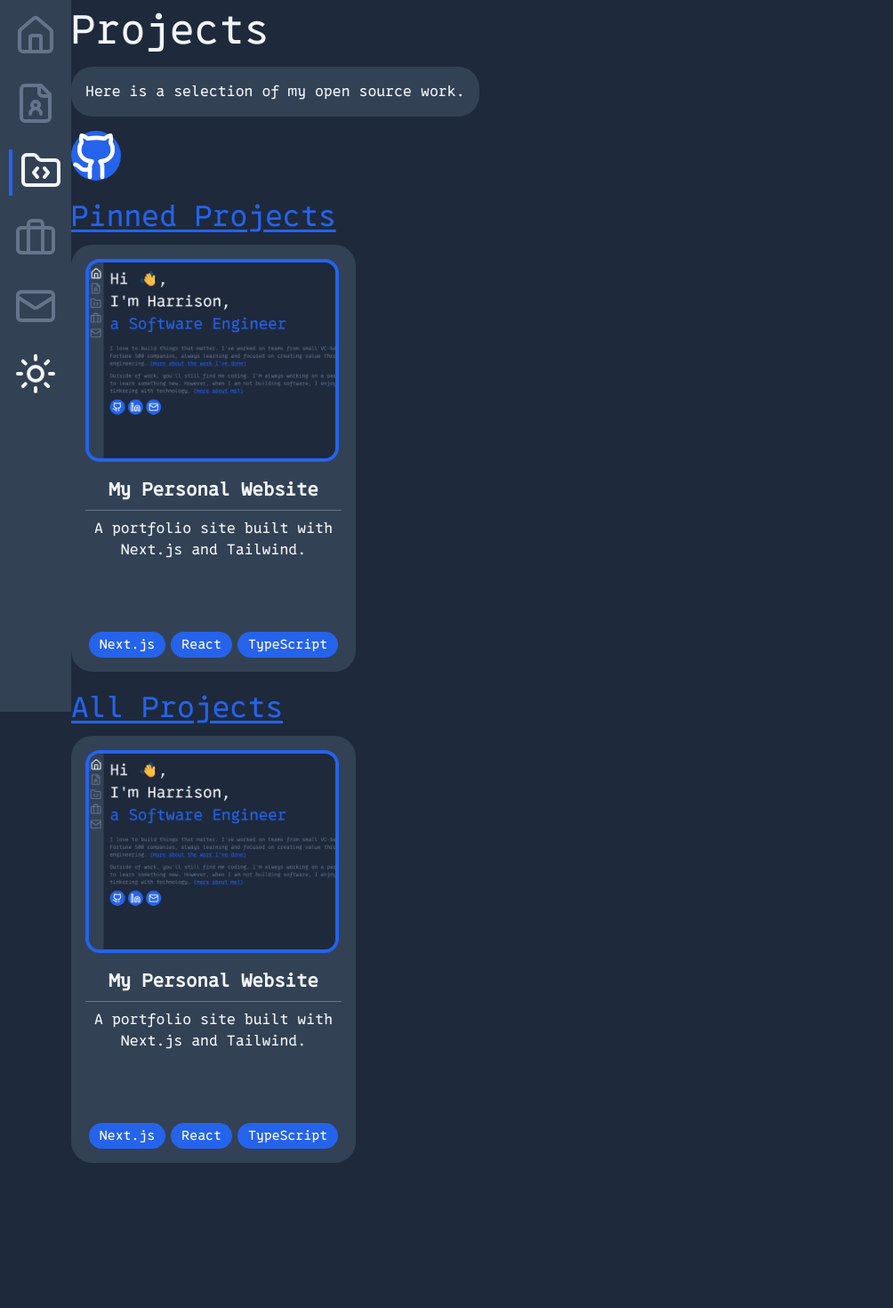
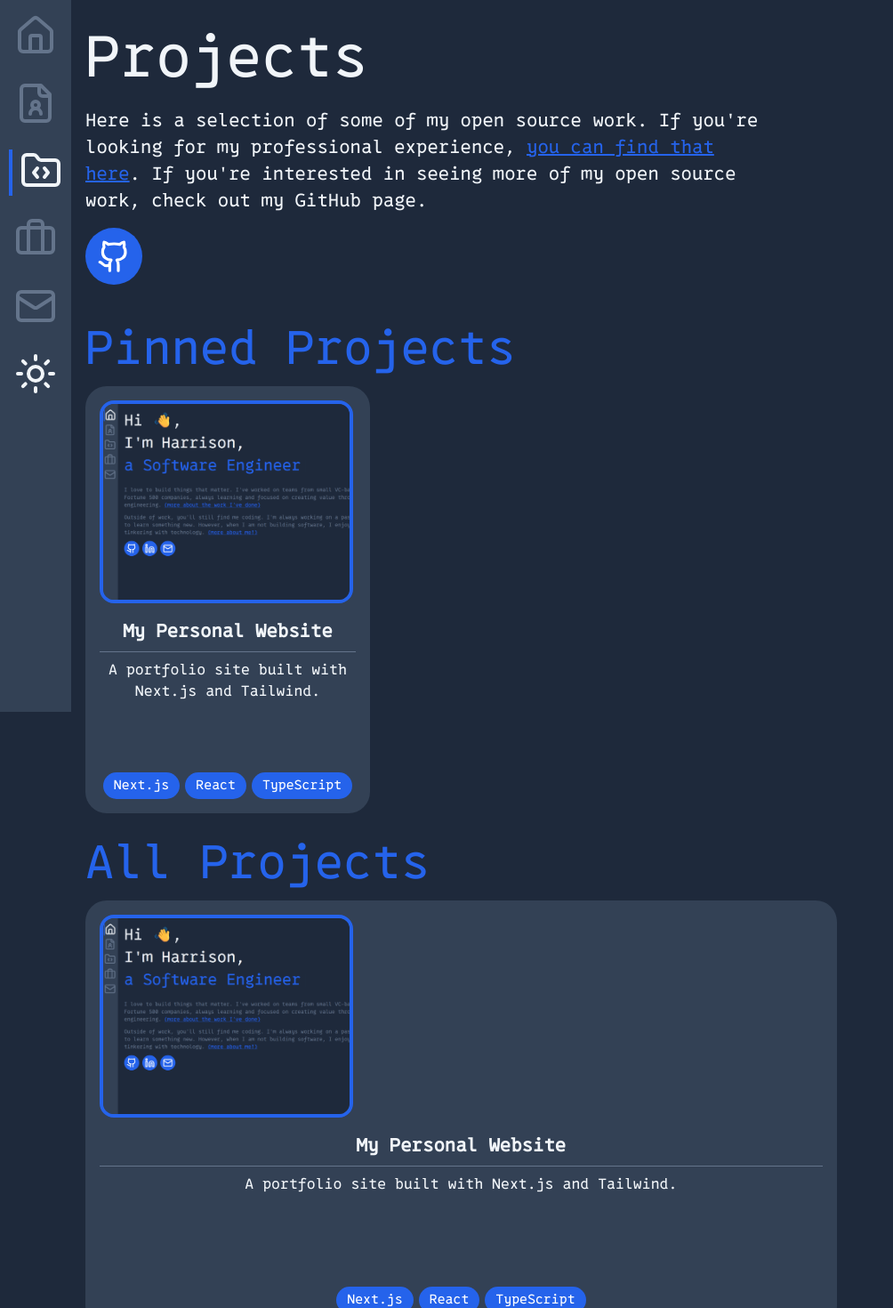
Before and after one commit to Harrison-Blair/personal-website, a Next.js app: page /projects in a window 1280 px wide. Shown: the top 1470 px of the page at 89% size, without its empty margins (0-1004 px from the left). Before the commit the page ends 1339 px from the top, so only its background shows below. Built offline with nearby package versions, Linux system fonts and the light colour scheme.

Commit message:
refactor Projects component for improved layout and readability

```diff
--- a/src/app/projects/page.tsx
+++ b/src/app/projects/page.tsx
@@ -1,61 +1,51 @@
+import Link from "next/link";
+import CircularButton from "../components/ui/CircularButton";
+import { Github } from "lucide-react";
 import { projects } from "@/data/projects";
 import ProjectTile from "../components/ui/ProjectTile";
-import CircularButton from "../components/ui/CircularButton";
-import { Github } from "lucide-react";
 
 export default function Projects() {
   return (
-    <div>
-      <div className="hidden xl:block">
-        <h1 className='text-[3.5vw]'>Projects</h1>
-        <p className='text-[2vh] mb-4 bg-[var(--muted)] rounded-3xl p-4 inline-block'>
-          Here is a selection of my open source work.
-        </p>
+    <div className='flex flex-col p-4'>
+      <h1>
+        Projects
+      </h1>
+      <p className='bg-[var(--muted)] rounded-3xl text-center p-4 mb-4
+                    lg:bg-inherit lg:text-left lg:text-[20px] lg:w-[66%] lg:p-0'>
+        Here is a selection of some of my open source work. If you&apos;re looking for my professional experience, {' '}
+        <Link href="/work" className="underline text-[var(--primary)] hover:text-[var(--accent)]">
+          you can find that here
+        </Link>
+        . If you&apos;re interested in seeing more of my open source work, check out my GitHub page.
+      </p>
+      <div className='flex justify-center mb-8
+                      lg:justify-start'>
         <CircularButton
           href="https://github.com/Harrison-Blair"
           icon={Github}
           bgColor="bg-[var(--primary)]"
           hoverColor="hover:bg-[var(--accent)]"
           isExternal={true}
-          size='7vh'
         />
-        <h2 className='text-[4vh] mt-4 mb-2 underline underline-offset-4 text-[var(--primary)]'>Pinned Projects</h2>
-        <div className='grid grid-cols-3 gap-4 mb-4'>
-          {projects.filter(project => project.pinned).map((project) => (
-            <ProjectTile key={project.id} project={project} />
-          ))}
-        </div>
-        <h2 className='text-[4vh] mt-4 mb-2 underline underline-offset-4 text-[var(--primary)]'>All Projects</h2>
-        <div className='grid grid-cols-3 gap-4 mb-8'>
-          {projects.map((project) => (
-            <ProjectTile key={project.id} project={project} />
-          ))}
-        </div>
       </div>
-      <div className="xl:hidden flex flex-col items-center">
-          <h1 className='text-[15vw]'>Projects</h1>
-          <p className='text-[2vh] mb-4 bg-[var(--muted)] rounded-3xl p-4 inline-block'>Here is a selection of my open source work.</p>
-          <CircularButton
-          href="https://github.com/Harrison-Blair"
-          icon={Github}
-          bgColor="bg-[var(--primary)]"
-          hoverColor="hover:bg-[var(--accent)]"
-          isExternal={true}
-          size='10vh'
-          />
-          <h2 className='text-[8vw] mt-4 mb-2 underline underline-offset-4 text-[var(--primary)]'>Pinned Projects</h2>
-        <div className='flex flex-col gap-4 mb-4'>
-          {projects.filter(project => project.pinned).map((project) => (
-            <ProjectTile key={project.id} project={project} styling="w-[66vw]"/>
-          ))}
-        </div>
-        <h2 className='text-[8vw] mt-4 mb-2 underline underline-offset-4 text-[var(--primary)]'>All Projects</h2>
-        <div className='flex flex-col gap-4 mb-8'>
+      <h2>
+        Pinned Projects
+      </h2>
+      <div className='flex flex-col items-center gap-4 mb-4
+                      lg:flex-col-3 lg:items-start'>
+        {projects.filter(project => project.pinned).map((project) => (
+          <ProjectTile key={project.id} project={project}/>
+        ))}
+      </div>
+      <h2>
+        All Projects
+      </h2>
+      <div className='flex flex-col items-center gap-4 mb-4
+                      lg:flex-col-3 lg:items-start'>
           {projects.map((project) => (
             <ProjectTile key={project.id} project={project} styling="w-[66vw]"/>
           ))}
         </div>
-      </div>
     </div>
   );
 }
```
